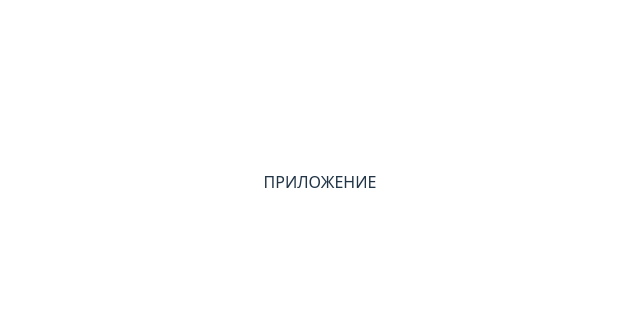
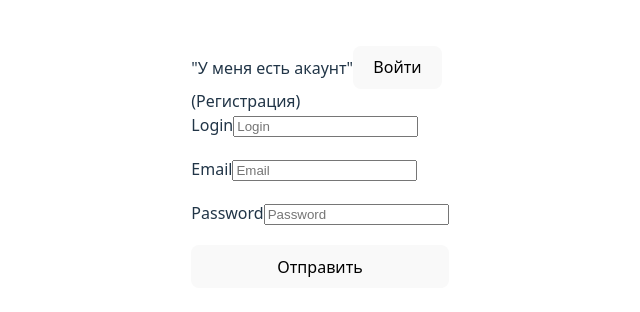
Before and after one commit to AlekseyLexey/flash-cards-web, a React (Vite) app in the folder client/: page / in a window 1280 px wide. Shown: the part 218-530 px from the top of the page, without its empty margins (320-960 px from the left). Built offline with nearby package versions, Linux system fonts and the light colour scheme.

Commit message:
create: config for axios, Form, CommonForm, Button components

```diff
--- a/client/src/app/App.jsx
+++ b/client/src/app/App.jsx
@@ -1,7 +1,12 @@
 import { useState } from "react";
+import Form from "../components/Form/From";
 
 function App() {
-  return <>ПРИЛОЖЕНИЕ</>;
+  return (
+    <>
+      <Form />
+    </>
+  );
 }
 
 export default App;
--- /dev/null
+++ b/client/src/components/Form/CommonForm.jsx
@@ -0,0 +1,74 @@
+import { useEffect, useState } from "react";
+
+function CommonForm({ initialFormData, onSubmit, buttonText }) {
+  const [formData, setFormData] = useState(initialFormData);
+
+  useEffect(() => {
+    setFormData(initialFormData);
+  }, [initialFormData]);
+
+  const handleChange = (e) => {
+    const { name, value } = e.target;
+
+    setFormData({ ...formData, [name]: value });
+  };
+
+  const handleSubmit = async (e) => {
+    e.preventDefault();
+    await onSubmit(formData);
+    setFormData(initialFormData);
+  };
+
+  return (
+    <div>
+      <form className="form" onSubmit={handleSubmit}>
+        <label>
+          Login
+          <input
+            value={formData.login}
+            onChange={handleChange}
+            type="text"
+            name="login"
+            placeholder="Login"
+          />
+        </label>
+        <label>
+          Email
+          <input
+            value={formData.email}
+            onChange={handleChange}
+            type="email"
+            name="email"
+            placeholder="Email"
+          />
+        </label>
+        <label>
+          Password
+          <input
+            value={formData.password}
+            onChange={handleChange}
+            type="password"
+            name="password"
+            placeholder="Password"
+          />
+        </label>
+        {formData.newPassword !== undefined && (
+          <label>
+            New Password
+            <input
+              value={formData.newPassword}
+              onChange={handleChange}
+              type="password"
+              name="newPassword"
+              placeholder="New Password"
+            />
+          </label>
+        )}
+
+        <button type="submit">{buttonText}</button>
+      </form>
+    </div>
+  );
+}
+
+export default CommonForm;
--- /dev/null
+++ b/client/src/components/Form/From.jsx
@@ -0,0 +1,43 @@
+import { useState } from "react";
+import "./form.css";
+import $api from "../../http/axiosConfig";
+
+import ButtonToggle from "../ui/Buttons/ButtonToggle";
+import CommonForm from "./CommonForm";
+
+const initialFormData = {
+  login: "",
+  email: "",
+  password: "",
+};
+
+function Form({ setAuth }) {
+  const [isRegistration, setRegistration] = useState(true);
+
+  const handleSubmit = async (formData) => {
+    const url = isRegistration ? "/registration" : "/login";
+    const res = await $api.post(url, formData);
+
+    localStorage.setItem("token", res.data.accessToken);
+    setAuth(true);
+  };
+
+  return (
+    <div>
+      {
+        <ButtonToggle
+          isRegistration={isRegistration}
+          setRegistration={setRegistration}
+        />
+      }
+      <div>{isRegistration ? "(Регистрация)" : "(Вход в систему)"}</div>
+      <CommonForm
+        initialFormData={initialFormData}
+        onSubmit={handleSubmit}
+        buttonText={"Отправить"}
+      />
+    </div>
+  );
+}
+
+export default Form;
--- /dev/null
+++ b/client/src/components/Form/form.css
@@ -0,0 +1,6 @@
+.form {
+  display: flex;
+  flex-direction: column;
+  gap: 20px;
+  margin-bottom: 30px;
+}
--- /dev/null
+++ b/client/src/components/ui/Buttons/ButtonToggle.jsx
@@ -0,0 +1,20 @@
+import React from "react";
+
+const ButtonToggle = React.memo(({ isRegistration, setRegistration }) => {
+  return (
+    <div>
+      {isRegistration ? (
+        <>
+          "У меня есть акаунт"
+          <button onClick={() => setRegistration(false)}>Войти</button>
+        </>
+      ) : (
+        <>
+          <button onClick={() => setRegistration(true)}>Регистрация</button>
+        </>
+      )}
+    </div>
+  );
+});
+
+export default ButtonToggle;
--- /dev/null
+++ b/client/src/http/axiosConfig.js
@@ -0,0 +1,34 @@
+import axios from "axios";
+
+const $api = axios.create({
+  withCredentials: true,
+  baseURL: "/api",
+});
+
+$api.interceptors.request.use((config) => {
+  config.headers.Authorization = `Bearer ${localStorage.getItem("token")}`;
+  return config;
+});
+
+$api.interceptors.response.use(
+  (config) => {
+    return config;
+  },
+  async (error) => {
+    const prevReq = error.config;
+    if (error.response.status == 401) {
+      try {
+        const res = await $api.get("/refresh");
+        localStorage.setItem("token", res.data.accessToken);
+        return $api.request(prevReq);
+      } catch (error) {
+        console.log("Рефреш токен истек / не валиден!");
+        return Promise.reject(error);
+      }
+    }
+
+    return Promise.reject(error);
+  }
+);
+
+export default $api;
```
